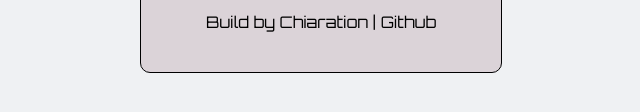
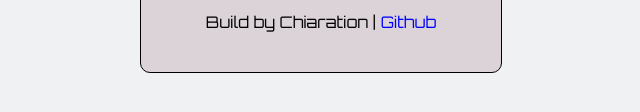
Before and after one commit to Chiaration/web-calculator, a plain HTML site: page index.html in a window 1280 px wide. Shown: the part 478-590 px from the top of the page, 319-959 px from the left. Drawn offline with Linux system fonts and the light colour scheme.

Commit message:
Added Github Link

```diff
--- a/index.html
+++ b/index.html
@@ -45,7 +45,7 @@
                 <button class="operator" id = '+'>+</button>
             </div>
         </div>
-        <p>Build by Chiaration | Github</p>
+        <p>Build by Chiaration | <a href="https://github.com/Chiaration/web-calculator">Github</a></p>
     </div>
 </body>
 </html>
--- a/style.css
+++ b/style.css
@@ -1,4 +1,9 @@
 @import url('https://fonts.googleapis.com/css2?family=Orbitron&display=swap');
+
+a, a:visited {
+    text-decoration: none;
+    color: blue;
+}
 
 body {
     display: flex;
```
